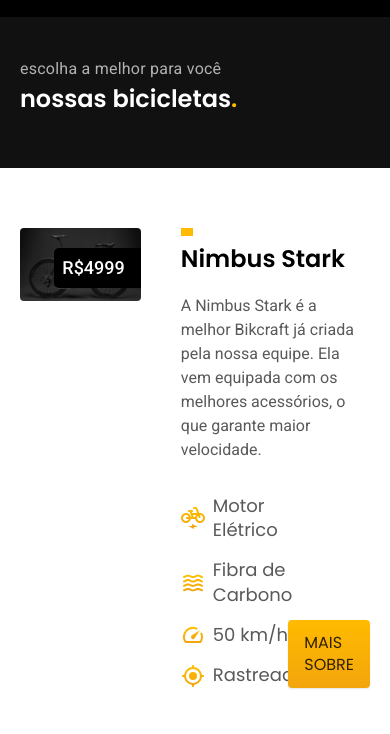
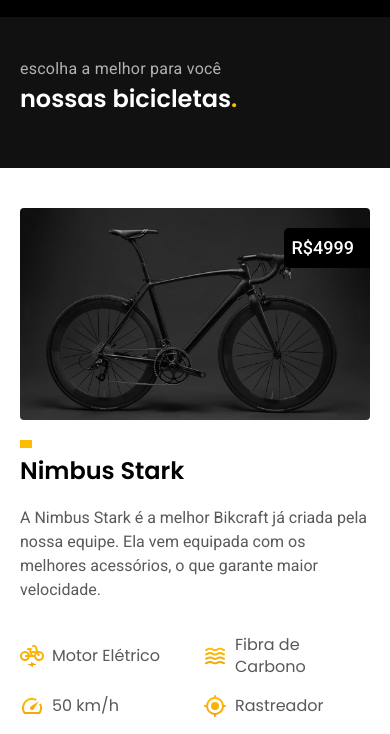
Before and after one commit to lolitthax/BikcraftLoja, a plain HTML site: page bicicletas.html in a window 390 px wide. Shown: the part 110-844 px from the top of the page. Drawn offline with Linux system fonts and the light colour scheme.

Commit message:
Bikes- mobile

```diff
--- a/css/bikes/bikes.css
+++ b/css/bikes/bikes.css
@@ -1,5 +1,5 @@
 .bikes-bg{
-    background: var(--color-11);
+    background: linear-gradient( to right, var(--color-0) 30%, var(--color-11) 0%)
 }
 .bikes{
     display: grid;
@@ -30,6 +30,7 @@
 .bikes-content{
     display: grid;
     grid-template-columns: 1fr auto;
+    align-content: start;
 
 }
 .bikes-content h2,
--- a/css/style.css
+++ b/css/style.css
@@ -164,6 +164,16 @@
         text-transform: lowercase;
         font-weight: 400;
     }
+    .bikes-bg{
+        background: var(--color-11);
+    }
+    .bikes{
+        grid-template-columns: 1fr;
+        gap: 20px;
+        padding-top: 40px;
+        padding-bottom: 40px;
+    }
+
 
 }
 
@@ -189,6 +199,18 @@
     .tecnology-benefits {
         flex-direction: column;
     }
+    .bikes-content{
+        grid-template-columns: 1fr;
+    }
+    .bikes ul{
+        margin-bottom: 32px;
+        grid-template-columns: 1fr 1fr;
+        font-size: 1rem;
+    }
+    .bikes a{
+        place-self: start;
+    }
+
     .footer{
         grid-template-columns: 1fr;
         gap: 60px;
--- a/css/utilities/components.css
+++ b/css/utilities/components.css
@@ -29,6 +29,22 @@
 .button.second:hover{
     background: var(--color-9);
 }
+.button.arrow{
+    display: flex;
+    align-items: center;
+}
+.button.arrow:after{
+    content: "";
+    display: inline-block;
+    width: 18px;
+    height: 10px;
+    margin-left: 12px;
+    background-image: url("../../img/icones/seta.svg");
+    transition: transform 0.2s;
+}
+.button.arrow:hover:after{
+    transform: translateX(4px);
+}
 .link{
     display: inline-block;
     color: var(--color-p1);
```
